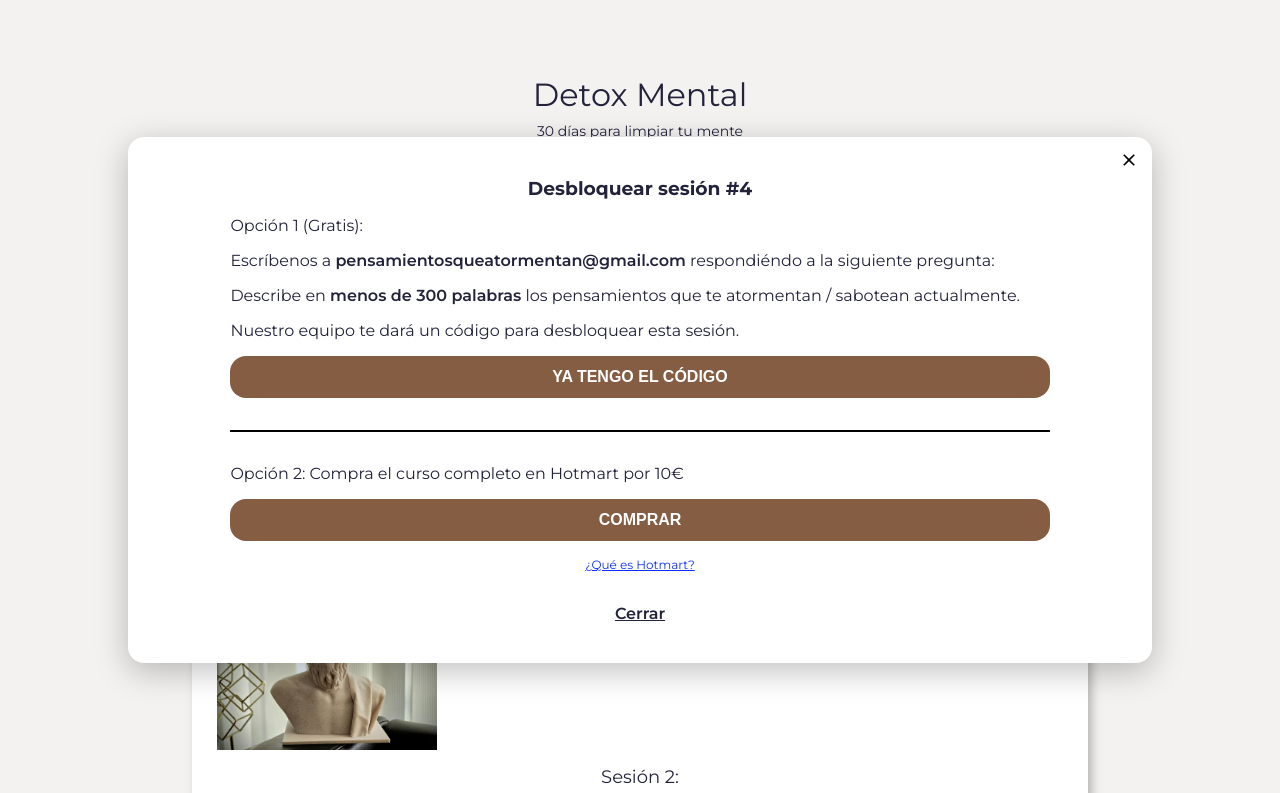
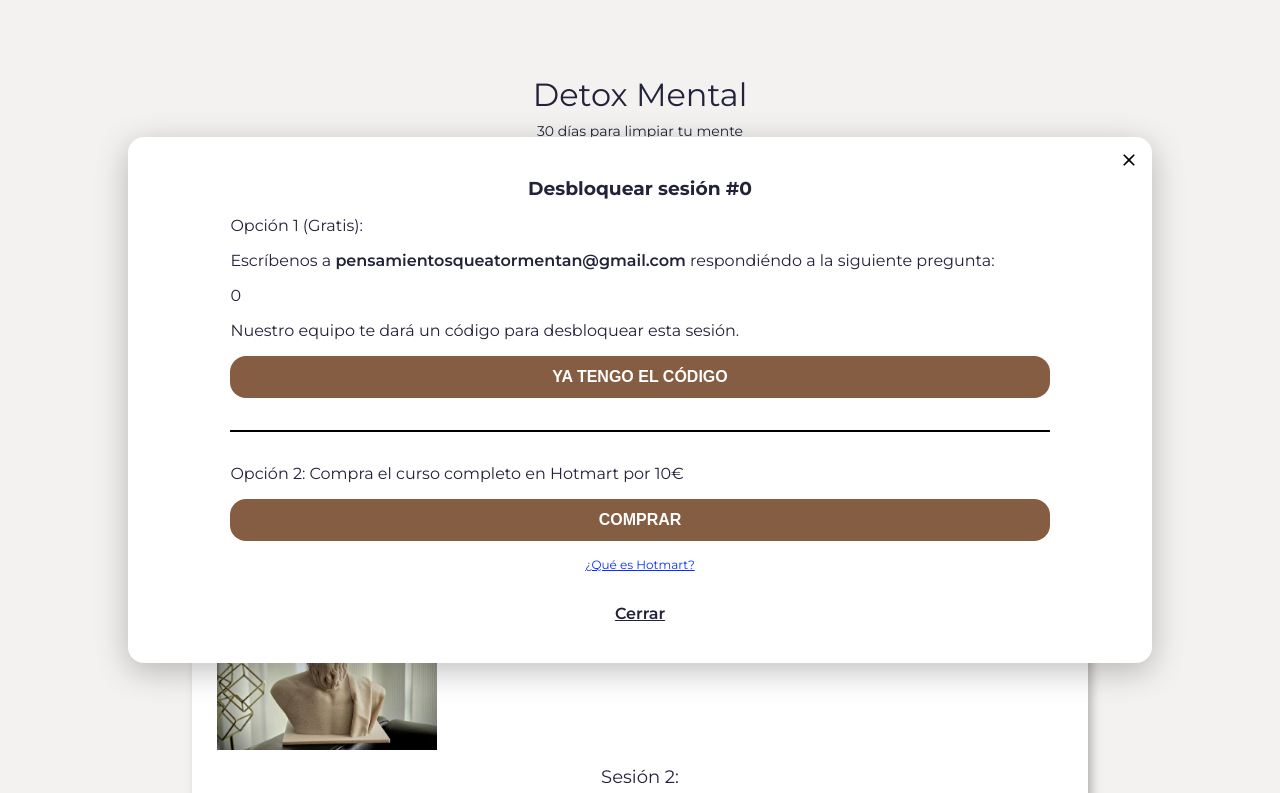
Before and after one commit to alejandroluisacosta/detox-mental-2.0, a React (Vite) app in the folder frontend/: page /course in a window 1280 px wide. Shown: the top 793 px of the page. Built offline with nearby package versions, Linux system fonts and the light colour scheme.

Commit message:
add: blocked session information is passed through props to modal component

```diff
--- a/frontend/src/Components/BlockedSessionModal/BlockedSessionModal.jsx
+++ b/frontend/src/Components/BlockedSessionModal/BlockedSessionModal.jsx
@@ -1,18 +1,17 @@
 import './BlockedSessionModal.css';
 
-const BlockedSessionModal = ({ setOpenModal, setSessions }) => {
+const BlockedSessionModal = ({ setOpenModal, selectedSession, setSessions }) => {
     const handleCloseModal = () => { setOpenModal(false) }
     const handleUnblockSession = (id) => {
 
     }
-
     return (
         <div className="blocked-session-modal">
             <img className="blocked-session-modal__close" src='/icons/close.svg' onClick={handleCloseModal} alt="Cerrar pantalla de sesión bloqueada" />
-            <h3 className="blocked-session-modal__title">Desbloquear sesión #4</h3>
+            <h3 className="blocked-session-modal__title">Desbloquear sesión #{selectedSession ? selectedSession.id : 0}</h3>
             <p className="blocked-session-modal__text">Opción 1 (Gratis):</p>
             <p className="blocked-session-modal__text">Escríbenos a <strong>pensamientosqueatormentan@gmail.com</strong> respondiéndo a la siguiente pregunta:</p>
-            <p className="blocked-session-modal__text">Describe en <strong>menos de 300 palabras</strong> los pensamientos que te atormentan / sabotean actualmente.</p>
+            <p className="blocked-session-modal__text">{selectedSession ? selectedSession.unblockQuestion : 0}</p>
             <p className="blocked-session-modal__text">Nuestro equipo te dará un código para desbloquear esta sesión.</p>
             <button className="blocked-session-modal__button">YA TENGO EL CÓDIGO</button>
             <hr className="blocked-session-modal__line"/>
--- a/frontend/src/Pages/Course/Course.jsx
+++ b/frontend/src/Pages/Course/Course.jsx
@@ -5,10 +5,10 @@ import './Course.css';
 import BlockedSessionModal from '../../Components/BlockedSessionModal/BlockedSessionModal';
 
 const originalSessions = [
-    {id: 1,title: 'Tú no eres tu mente', description: 'Y aceptarlo es el primer paso', img: '/images/socrates.jpg', isBlocked: false,},
-    {id: 2,title: 'Cómo funcionan los pensamientos', description: 'Pista: nadie lo sabe', img: '/images/plato.webp', isBlocked: false,},
-    {id: 3,title: 'El gimnasio de la mente', description: 'La vía rápida del Detox Mental', img: '/images/aristotle.webp', isBlocked: false,},
-    {id: 4,title: 'Los pensamientos son inofensivos', description: 'Aunque no lo creas', img: '/images/marcus.jpg', isBlocked: true,},
+    {id: 1,title: 'Tú no eres tu mente', description: 'Y aceptarlo es el primer paso', img: '/images/socrates.jpg', isBlocked: false, unblockQuestion: null,},
+    {id: 2,title: 'Cómo funcionan los pensamientos', description: 'Pista: nadie lo sabe', img: '/images/plato.webp', isBlocked: false, unblockQuestion: null,},
+    {id: 3,title: 'El gimnasio de la mente', description: 'La vía rápida del Detox Mental', img: '/images/aristotle.webp', isBlocked: false, unblockQuestion: null,},
+    {id: 4,title: 'Los pensamientos son inofensivos', description: 'Aunque no lo creas', img: '/images/marcus.jpg', isBlocked: true, unblockQuestion: 'Describe en menos de 300 palabras los pensamientos que te atormentan / sabotean actualmente.'},
 ]
 
 const Course = () => {
@@ -38,7 +38,7 @@ const Course = () => {
 
     return (
         <div className='sessions-page'>
-            {openModal && <BlockedSessionModal setOpenModal={setOpenModal} setSessions={setSessions}/>}
+            {openModal && <BlockedSessionModal setOpenModal={setOpenModal} setSessions={setSessions} selectedSession={selectedSession.current}/>}
             <h1 className='sessions-title'>Detox Mental</h1>
             <p className='sessions-subtitle'>30 días para limpiar tu mente</p>
             <div className="sessions-container">
```
Also changed, not shown: frontend/public/images/IMG_1677.jpg (added).
